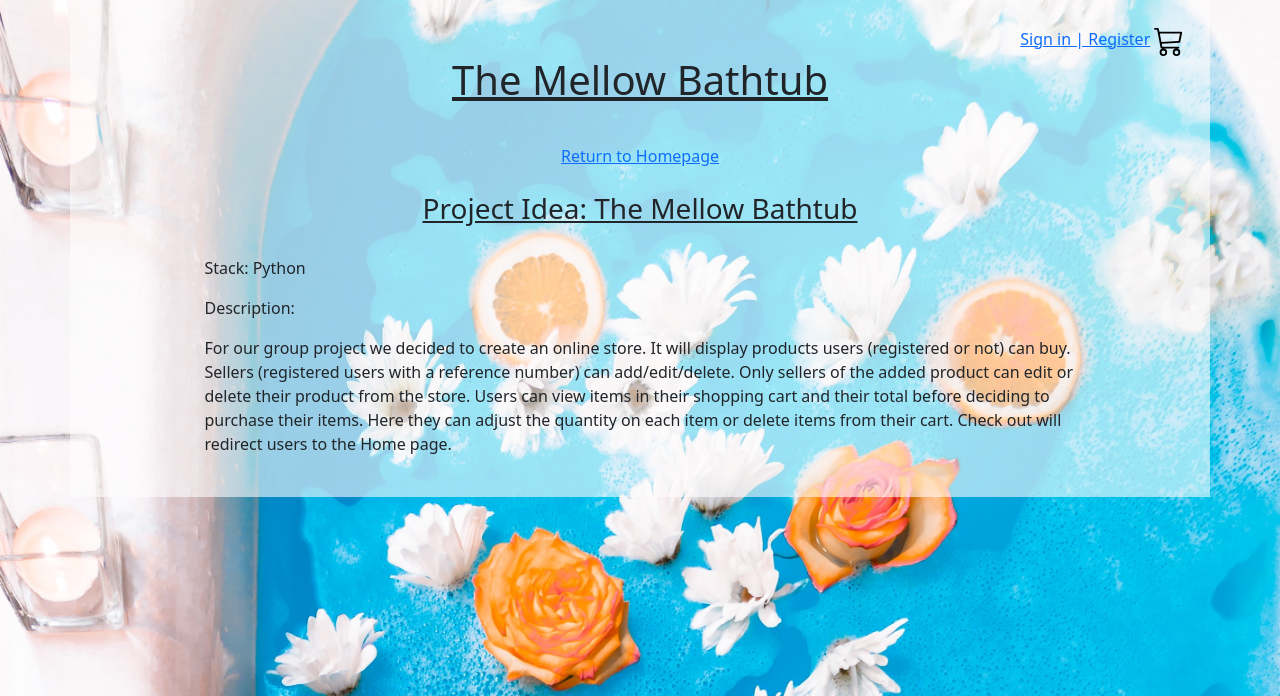
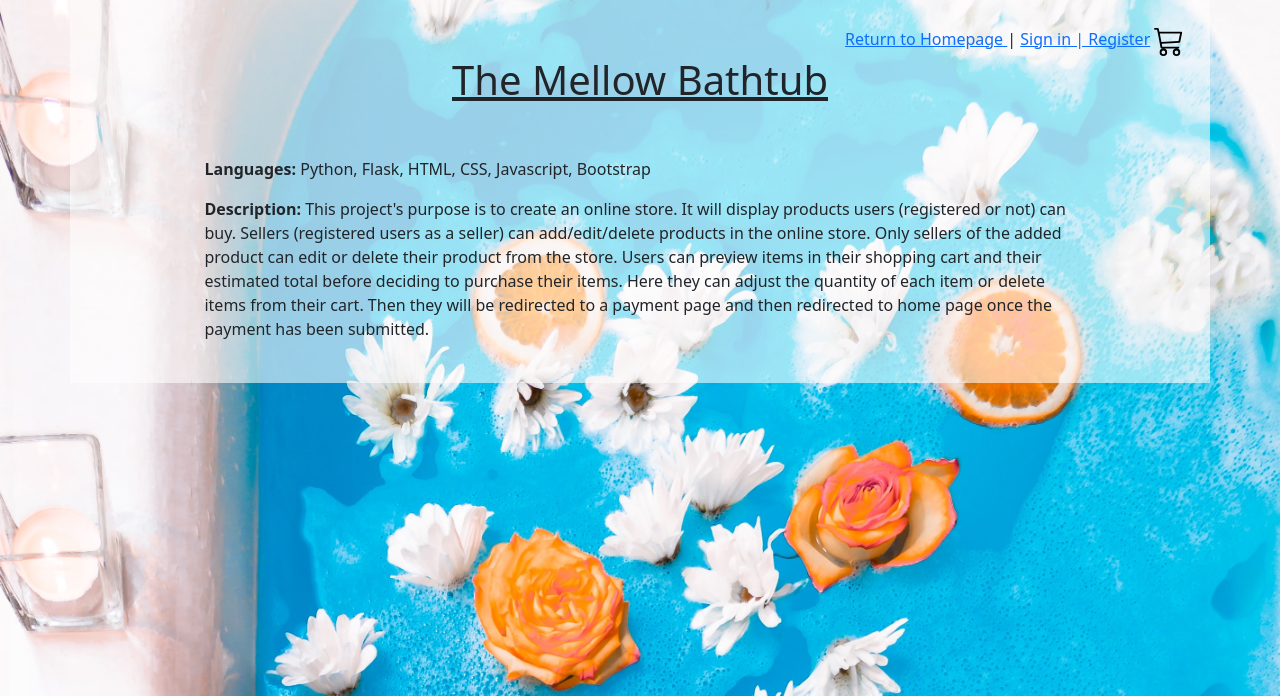
Before and after one commit to lhochs/the-mellow-bathtub, a Flask app: page /company in a window 1280 px wide. Shown: the top 696 px of the page. Run offline with Flask 2, Linux system fonts and the light colour scheme.

Commit message:
new edits

```diff
--- a/flask_app/templates/our_team.html
+++ b/flask_app/templates/our_team.html
@@ -20,8 +20,10 @@
                 {% if session.user_id %}
                 <a href="/logout">Logout</a>
                 <span> | </span>
-                <a href="/seller_dashboard">Return to Dashboard</a>
+                <a href="/seller_dashboard">Return to Dashboard </a>
                 {% else %}
+                <a href="/">Return to Homepage </a>
+                <span> | </span>
                 <a href="/login_and_register">Sign in | Register</a>
                 {% endif %}
                 <a href="/cart"><svg xmlns="http://www.w3.org/2000/svg" color="black" width="30px" height="30px" fill="currentColor" class="bi bi-cart3" viewBox="0 0 16 16">
@@ -32,17 +34,17 @@
                 <div class="nav-bar-title">
                     <h1>The Mellow Bathtub</h1>
                 </div>
-                <div class = "nav-bar-link" >
-                    <a href="/">Return to Homepage</a>
-                </div>
             </div>
         <div>
             <br>
-            <h3 class="comp-title"><u>Project Idea: The Mellow Bathtub</u></h3>
+            <!-- <h3 class="comp-title"><u>Project Idea: The Mellow Bathtub</u></h3> -->
             <div class="comp-body">
-                <p>Stack: Python</p>
-                <p>Description: </p>
-                <p>For our group project we decided to create an online store. It will display products users (registered or not) can buy. Sellers (registered users with a reference number) can add/edit/delete. Only sellers of the added product can edit or delete their product from the store. Users can view items in their shopping cart and their total before deciding to purchase their items. Here they can adjust the quantity on each item or delete items from their cart. Check out will redirect users to the Home page. </p>
+                <p><strong>Languages: </strong> Python, Flask, HTML, CSS, Javascript, Bootstrap</p>
+                <p><strong>Description: </strong> This project's purpose is to create an online store. It will display products users (registered or not) can buy.
+                    Sellers (registered users as a seller) can add/edit/delete products in the online store. Only sellers of the added product can edit or
+                    delete their product from the store. Users can preview items in their shopping cart and their estimated total before deciding to
+                    purchase their items. Here they can adjust the quantity of each item or delete items from their cart. Then they will be redirected to
+                    a payment page and then redirected to home page once the payment has been submitted. </p>
             </div>
         </div>
     </div>
--- a/flask_app/templates/seller_dashboard.html
+++ b/flask_app/templates/seller_dashboard.html
@@ -44,7 +44,7 @@
                         {%for i in all_products%}
                         <tr>
                             <th scope="row">{{i.product_id}}</td>
-                            <td>{{i.product_name}}</td>
+                            <td><a href="/user/single_product/{{i.product_id}}">{{i.product_name}}</a></td>
                             <td>{{i.product_quantity}}</td>
                             <td>{{i.users.first_name}} {{i.users.last_name}}</td>
                             <td>
```
Also changed, not shown: flask_app/templates/user_dashboard.html (deleted, +0 -15 lines), flask_app/templates/order_detail.html (deleted), 1 other file.
